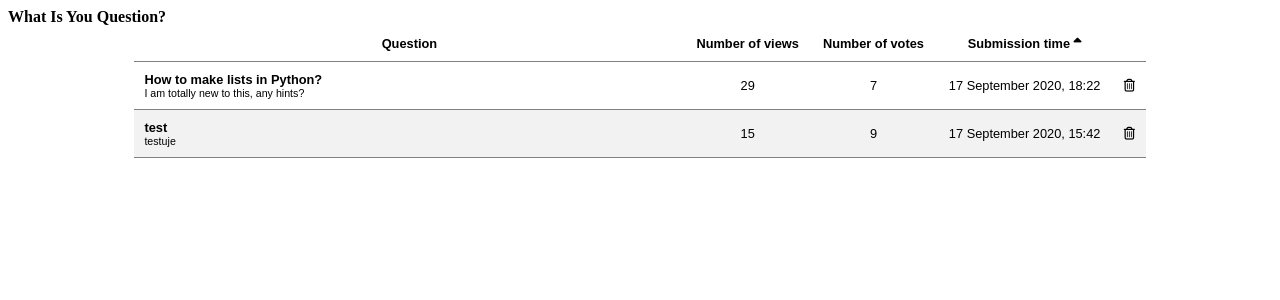
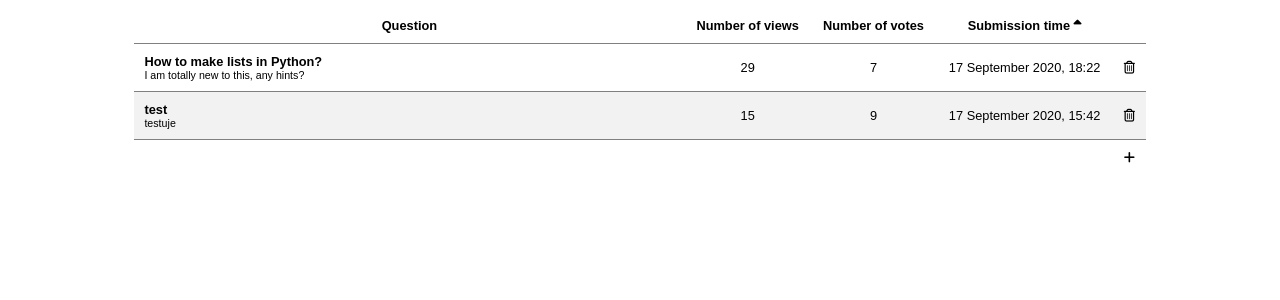
Before and after one commit to Aviatore/ask-mate-1, a Flask app: page /list in a window 1280 px wide. Shown: the top 300 px of the page. Run offline with Flask 2, Linux system fonts and the light colour scheme; some libraries are stand-ins or nearby versions.

Commit message:
Create a 'plus' button for adding a new question

```diff
--- a/static/list.css
+++ b/static/list.css
@@ -6,8 +6,12 @@ table {
     font-family: sans-serif;
     font-size: 1vw;
 }
-th, td {
+thead th, thead td, tbody th, tbody td {
     border-bottom: 1px solid gray;
+    padding: 10px;
+    text-align: center;
+}
+tfoot th, tfoot td {
     padding: 10px;
     text-align: center;
 }
--- a/templates/list.html
+++ b/templates/list.html
@@ -8,7 +8,6 @@
     <title>Title</title>
 </head>
 <body>
-<a href="{{ url_for("question_add") }}"><b>What Is You Question?</b></a>
 <table>
     <thead>
         <tr>
@@ -46,7 +45,14 @@
             </tr>
         {% endfor %}
     </tbody>
-
+    <tfoot>
+        <tr>
+            <td></td><td></td><td></td><td></td>
+            <td>
+                <a href="{{ url_for("question_add") }}" title="Add a new question"><i class="fas fa-plus"></i></a>
+            </td>
+        </tr>
+    </tfoot>
 </table>
 
 </body>
```
